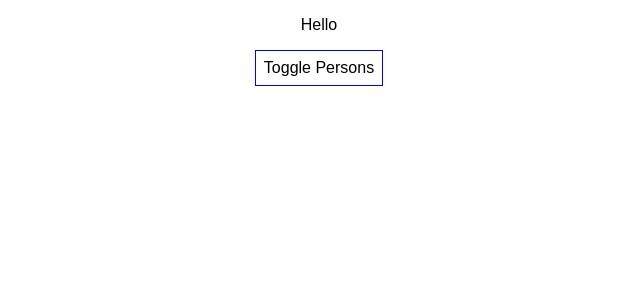
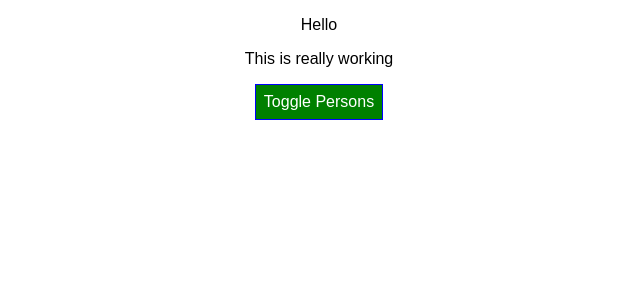
Before and after one commit to RedLeader12/ReactExercise1, a React (Create React App) app: page / in a window 1280 px wide. Shown: the top 300 px of the page, without its empty margins (321-961 px from the left). Built offline with nearby package versions, Linux system fonts and the light colour scheme.

Commit message:
Added radium to files and tried the hover techniques

```diff
--- a/package.json
+++ b/package.json
@@ -3,6 +3,7 @@
   "version": "0.1.0",
   "private": true,
   "dependencies": {
+    "radium": "^0.24.0",
     "react": "^16.3.2",
     "react-dom": "^16.3.2",
     "react-scripts": "1.1.4"
--- a/src/App.css
+++ b/src/App.css
@@ -2,27 +2,10 @@
   text-align: center;
 }
 
-.App-logo {
-  animation: App-logo-spin infinite 20s linear;
-  height: 80px;
+.red {
+  color: red;
 }
 
-.App-header {
-  background-color: #222;
-  height: 150px;
-  padding: 20px;
-  color: white;
+.bold{
+  font-weight: bold;
 }
-
-.App-title {
-  font-size: 1.5em;
-}
-
-.App-intro {
-  font-size: large;
-}
-
-@keyframes App-logo-spin {
-  from { transform: rotate(0deg); }
-  to { transform: rotate(360deg); }
-}
--- a/src/App.js
+++ b/src/App.js
@@ -1,5 +1,6 @@
 import React, { Component } from 'react';
 import './App.css';
+import Radium from 'radium';
 import Person from './Person/Person.js';
 
 class App extends Component {
@@ -41,12 +42,17 @@
   render() {
 
     const style = {
-      backgroundColor: 'white',
+      backgroundColor: 'green',
+      color: 'white',
       font: 'inherit',
       border: '1px solid blue',
       padding: 8,
       cursor: 'pointer',
-      outline: 'none'
+      outline: 'none',
+      ':hover': {
+        backgroundColor: 'lightgreen',
+        color: 'black'
+      }
     }
 
     let persons = null
@@ -66,11 +72,27 @@
         })}
       </div>
       )
+
+      style.backgroundColor = 'red'
+      style[':hover'] = {
+        backgroundColor: 'salmon',
+        color: 'black'
+      }
     }
+
+    const  classes = []
+    if(this.state.persons.length <= 2){
+      classes.push('red');
+    }
+    if(this.state.persons.length <= 1){
+      classes.push('bold')
+    }
+
 
     return (
       <div className="App">
       <p> Hello </p>
+      <p className={classes.join(' ')}> This is really working </p>
       <button onClick={this.togglePersonsHandler} style={style}> Toggle Persons </button>
       {persons}
       </div>
@@ -78,4 +100,4 @@
   }
 }
 
-export default App;
+export default Radium(App);
--- a/src/Person/Person.js
+++ b/src/Person/Person.js
@@ -1,4 +1,5 @@
 import React from 'react';
+import Radium from 'radium';
 
 const person = (props) => {
     return (
@@ -10,4 +11,4 @@
     )
 };
 
-export default person;
+export default Radium(person);
```
